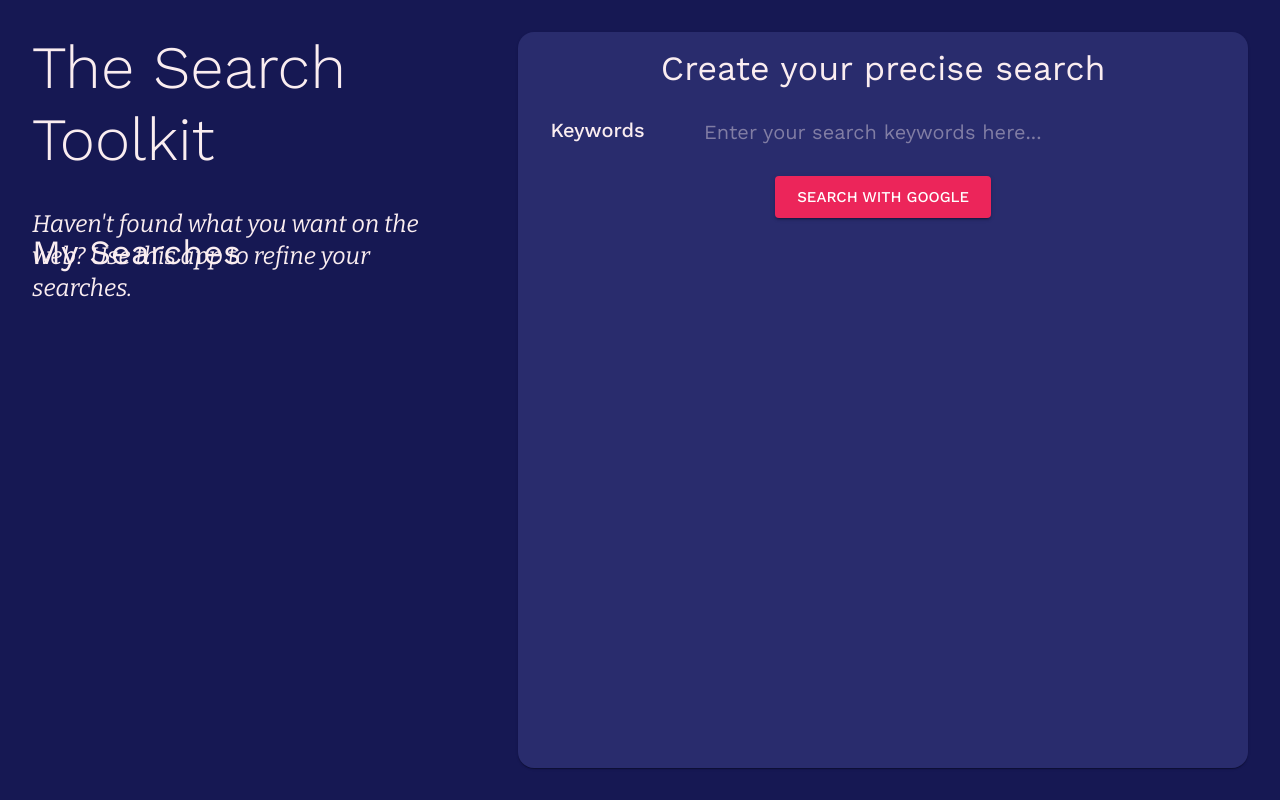
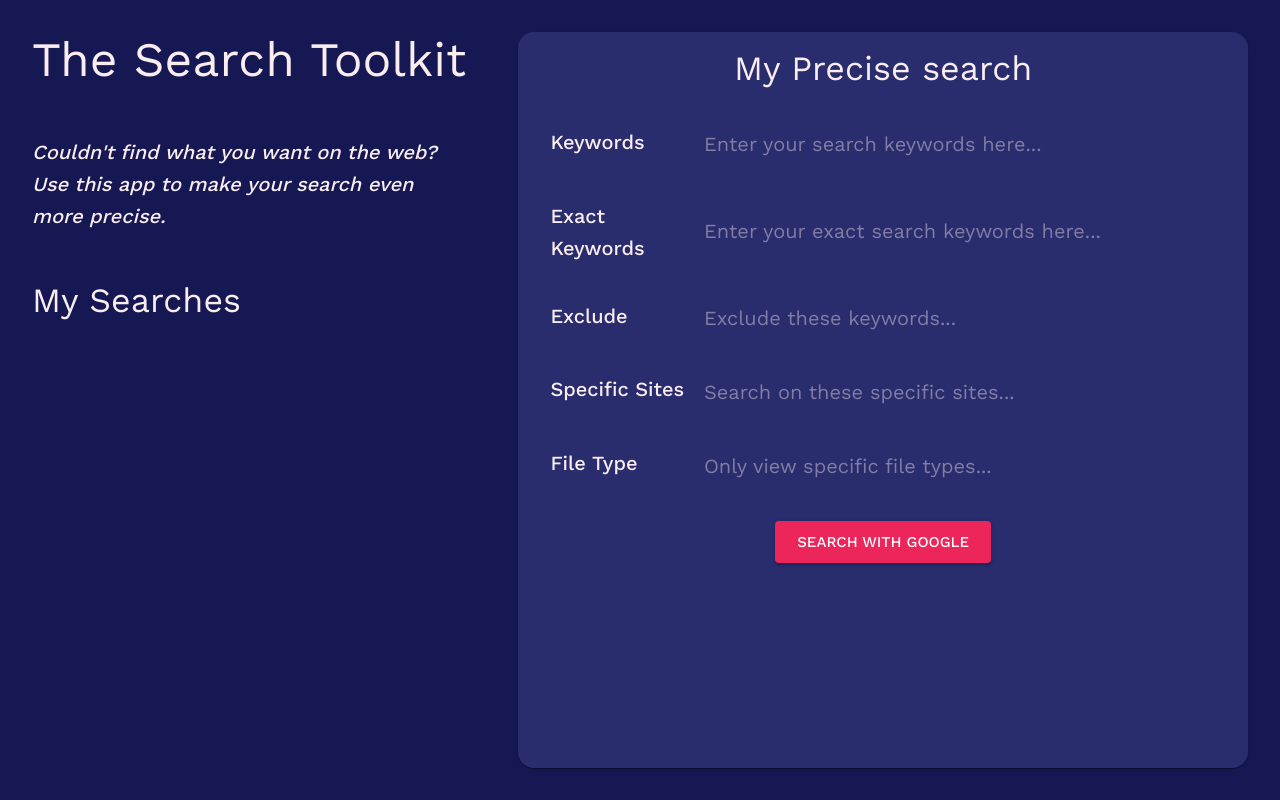
Before and after one commit to robertchenbao/the-search-toolkit, a React (Create React App) app: page / in a window 1280 px wide. Built offline with nearby package versions, Linux system fonts and the light colour scheme.

Commit message:
Add all search fields

```diff
--- a/src/App.js
+++ b/src/App.js
@@ -11,9 +11,9 @@ import Button from "@mui/material/Button";
 function App() {
     const googleForm = useFormik({
         initialValues: {
-            mainQuery: "",
-            exactQuery: "",
-            excludedQuery: "",
+            mainKeywords: "",
+            exactKeywords: "",
+            excludedKeywords: "",
             siteName: "",
             fileType: "",
         },
@@ -21,6 +21,22 @@ function App() {
             console.log("values after submit", values);
         },
     });
+
+    const formInputStyles = {
+        width: "100%",
+        backgroundColor: themeOptions.palette.background.main,
+        fontSize: "20px",
+    };
+    const formLabelStyles = {
+        color: themeOptions.palette.text.primary,
+        width: "30%",
+    };
+
+    const inputRowStyles = {
+        display: "flex",
+        flexDirection: "row",
+        marginY: "36px",
+    };
 
     return (
         <ThemeProvider theme={themeOptions}>
@@ -46,26 +62,27 @@ function App() {
                 >
                     <Box sx={{ height: "200px" }}>
                         <Typography
-                            variant="h2"
+                            variant="h3"
                             sx={{ width: "100%", textAlign: "left" }}
                         >
                             The Search Toolkit
                         </Typography>
                         <Typography
-                            variant="h5"
+                            variant="h6"
                             sx={{
                                 width: "90%",
                                 textAlign: "left",
-                                marginY: "32px",
+                                marginY: "48px",
                             }}
                         >
                             <i>
-                                Haven't found what you want on the web? Use this
-                                app to refine your searches.
+                                Couldn't find what you want on the web? <br />
+                                Use this app to make your search even more
+                                precise.
                             </i>
                         </Typography>
                     </Box>
-                    <Box sx={{ flexGrow: 1 }}>
+                    <Box sx={{ flexGrow: 1, marginY: "48px" }}>
                         <Typography variant="h4">My Searches</Typography>
                     </Box>
                 </Box>
@@ -85,40 +102,79 @@ function App() {
                             marginY: "16px",
                         }}
                     >
-                        Create your precise search
+                        My Precise search
                     </Typography>
                     <form onSubmit={googleForm.handleSubmit}>
-                        <Box
-                            sx={{
-                                display: "flex",
-                                flexDirection: "row",
-                                marginY: "24px",
-                            }}
-                        >
-                            <Typography
-                                variant="h6"
-                                sx={{
-                                    color: themeOptions.palette.text.primary,
-                                    width: "30%",
-                                }}
-                            >
+                        <Box sx={inputRowStyles}>
+                            <Typography variant="h6" sx={formLabelStyles}>
                                 Keywords
                             </Typography>
                             <InputBase
                                 placeholder="Enter your search keywords here..."
-                                inputProps={{ "aria-label": "search" }}
-                                sx={{
-                                    width: "100%",
-                                    backgroundColor:
-                                        themeOptions.palette.background.main,
-                                    fontSize: "20px",
-                                }}
+                                sx={formInputStyles}
                                 type="text"
+                                name="mainKeywords"
+                                autoComplete="off"
                                 onChange={googleForm.handleChange}
-                                value={googleForm.values.title}
+                                value={googleForm.values.mainKeywords}
                             />
                         </Box>
-
+                        <Box sx={inputRowStyles}>
+                            <Typography variant="h6" sx={formLabelStyles}>
+                                Exact Keywords
+                            </Typography>
+                            <InputBase
+                                placeholder="Enter your exact search keywords here..."
+                                sx={formInputStyles}
+                                type="text"
+                                name="exactKeywords"
+                                autoComplete="off"
+                                onChange={googleForm.handleChange}
+                                value={googleForm.values.exactKeywords}
+                            />
+                        </Box>
+                        <Box sx={inputRowStyles}>
+                            <Typography variant="h6" sx={formLabelStyles}>
+                                Exclude
+                            </Typography>
+                            <InputBase
+                                placeholder="Exclude these keywords..."
+                                sx={formInputStyles}
+                                type="text"
+                                name="excludedKeywords"
+                                autoComplete="off"
+                                onChange={googleForm.handleChange}
+                                value={googleForm.values.excludedKeywords}
+                            />
+                        </Box>
+                        <Box sx={inputRowStyles}>
+                            <Typography variant="h6" sx={formLabelStyles}>
+                                Specific Sites
+                            </Typography>
+                            <InputBase
+                                placeholder="Search on these specific sites..."
+                                sx={formInputStyles}
+                                type="text"
+                                name="siteName"
+                                autoComplete="off"
+                                onChange={googleForm.handleChange}
+                                value={googleForm.values.siteName}
+                            />
+                        </Box>
+                        <Box sx={inputRowStyles}>
+                            <Typography variant="h6" sx={formLabelStyles}>
+                                File Type
+                            </Typography>
+                            <InputBase
+                                placeholder="Only view specific file types..."
+                                sx={formInputStyles}
+                                type="text"
+                                name="fileType"
+                                autoComplete="off"
+                                onChange={googleForm.handleChange}
+                                value={googleForm.values.fileType}
+                            />
+                        </Box>
                         <Box sx={{ display: "flex", justifyContent: "center" }}>
                             <Button
                                 size="large"
```
